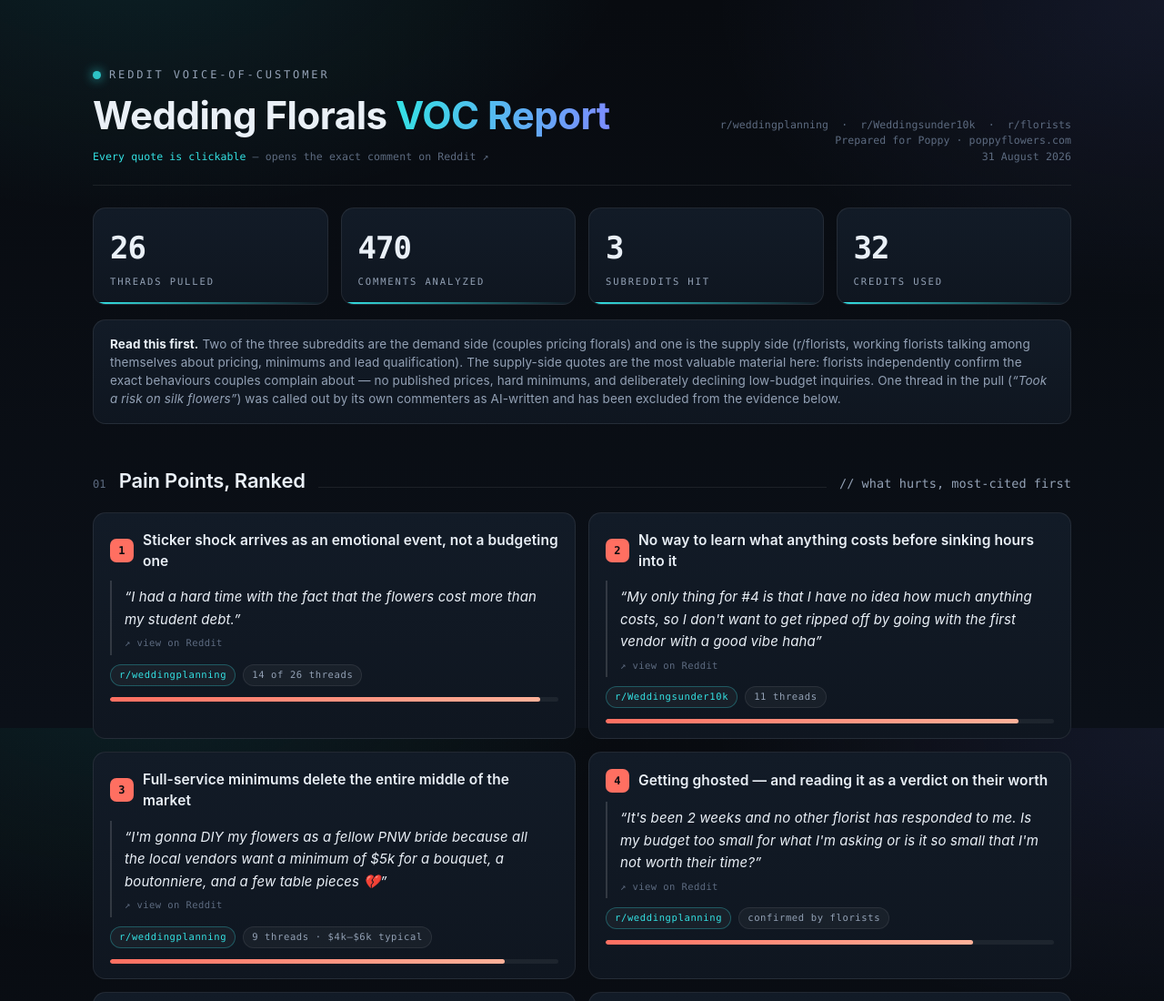
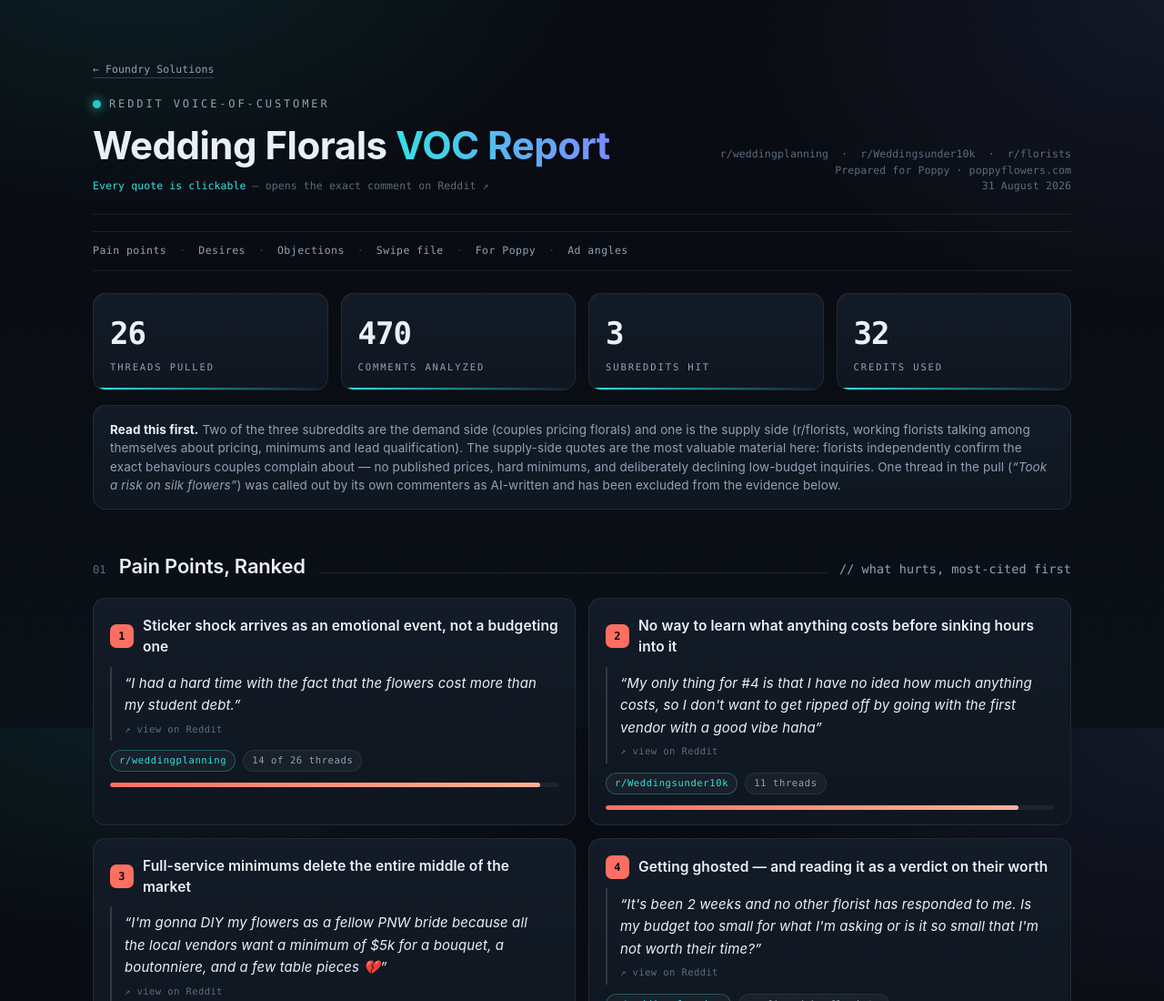
Before and after one commit to gelbius-foundry/poppy-flowers-voc, a plain HTML site: page index.html in a window 1280 px wide. Shown: the top 1100 px of the page at 91% size. Drawn offline with Linux system fonts and the light colour scheme.

Commit message:
Add Foundry UTM back-link and section jump nav (#1)
Mirrors paid-search report UTM shape remapped to voc-research. Adds top Foundry link, footer UTM parity, and in-page section nav.

```diff
--- a/index.html
+++ b/index.html
@@ -192,10 +192,27 @@
   a.phrase .src{margin-left:auto; font-family:var(--mono); font-size:10px; color:var(--faint);
     white-space:nowrap; padding-top:2px}
   .note a.brandlink{color:var(--ink)}
+
+  .toplinks{display:flex; align-items:center; justify-content:space-between; gap:14px;
+    flex-wrap:wrap; margin-bottom:14px; font-family:var(--mono); font-size:11.5px; color:var(--faint)}
+  .toplinks .back{color:var(--muted)}
+  .toplinks .back:hover{color:var(--accent)}
+  .secnav{display:flex; flex-wrap:wrap; gap:8px 14px; margin:18px 0 4px; padding:12px 0;
+    border-top:1px solid var(--line); border-bottom:1px solid var(--line);
+    font-family:var(--mono); font-size:11.5px}
+  .secnav a{color:var(--muted); text-decoration:none; border-bottom:1px solid transparent;
+    letter-spacing:.04em}
+  .secnav a:hover{color:var(--accent); border-bottom-color:rgba(52,226,228,.45)}
+  .secnav .sep{color:var(--faint); opacity:.5}
 </style>
 </head>
 <body>
 <div class="wrap">
+
+  <!-- ============ FOUNDRY + NAV ============ -->
+  <div class="toplinks">
+    <a class="brandlink back" href="https://foundrysolutions.ai/?utm_source=report&utm_medium=email&utm_campaign=voc-research">← Foundry Solutions</a>
+  </div>
 
   <!-- ============ TOP BAR ============ -->
   <header class="topbar">
@@ -210,6 +227,20 @@
       31 August 2026
     </div>
   </header>
+
+  <nav class="secnav" aria-label="Sections">
+    <a href="#pain-points">Pain points</a>
+    <span class="sep">·</span>
+    <a href="#desires">Desires</a>
+    <span class="sep">·</span>
+    <a href="#objections">Objections</a>
+    <span class="sep">·</span>
+    <a href="#swipe-file">Swipe file</a>
+    <span class="sep">·</span>
+    <a href="#for-poppy">For Poppy</a>
+    <span class="sep">·</span>
+    <a href="#angles">Ad angles</a>
+  </nav>
 
   <!-- ============ STAT STRIP ============ -->
   <div class="stats">
@@ -228,7 +259,7 @@
     its own commenters as AI-written and has been excluded from the evidence below.</div>
 
   <!-- ============ 01 · PAIN POINTS ============ -->
-  <section>
+  <section id="pain-points">
     <div class="shead"><span class="idx">01</span><h2>Pain Points, Ranked</h2>
       <span class="rule"></span><span class="sub">// what hurts, most-cited first</span></div>
     <div class="grid g2">
@@ -307,7 +338,7 @@
   </section>
 
   <!-- ============ 02 · WHAT THEY WANT ============ -->
-  <section>
+  <section id="desires">
     <div class="shead"><span class="idx">02</span><h2>What They Actually Want</h2>
       <span class="rule"></span><span class="sub">// desire, in their words</span></div>
     <div class="grid g2 desire">
@@ -372,7 +403,7 @@
   </section>
 
   <!-- ============ 03 · OBJECTIONS ============ -->
-  <section>
+  <section id="objections">
     <div class="shead"><span class="idx">03</span><h2>Objections &amp; What's Burned Them</h2>
       <span class="rule"></span><span class="sub">// why they don't buy</span></div>
     <div class="grid g2 obj">
@@ -430,7 +461,7 @@
   </section>
 
   <!-- ============ 04 · SWIPE FILE ============ -->
-  <section>
+  <section id="swipe-file">
     <div class="shead"><span class="idx">04</span><h2>Swipe File</h2>
       <span class="rule"></span><span class="sub">// split by who the message is for</span></div>
 
@@ -502,7 +533,7 @@
   </section>
 
   <!-- ============ 05 · POPPY READ ============ -->
-  <section>
+  <section id="for-poppy">
     <div class="shead"><span class="idx">05</span><h2>What This Means for Poppy</h2>
       <span class="rule"></span><span class="sub">// the model vs. the evidence</span></div>
     <div class="grid g2 read">
@@ -652,7 +683,7 @@
 
   <footer>
     <span>Reddit VOC · ScrapeCreators API · 32 credits · r/weddingplanning, r/Weddingsunder10k, r/florists</span>
-    <span><a class="brandlink" href="https://foundrysolutions.ai">Foundry Solutions</a> · generated 31 August 2026</span>
+    <span><a class="brandlink" href="https://foundrysolutions.ai/?utm_source=report&utm_medium=email&utm_campaign=voc-research">Foundry Solutions</a> · generated 31 August 2026</span>
   </footer>
 
 </div>
```
